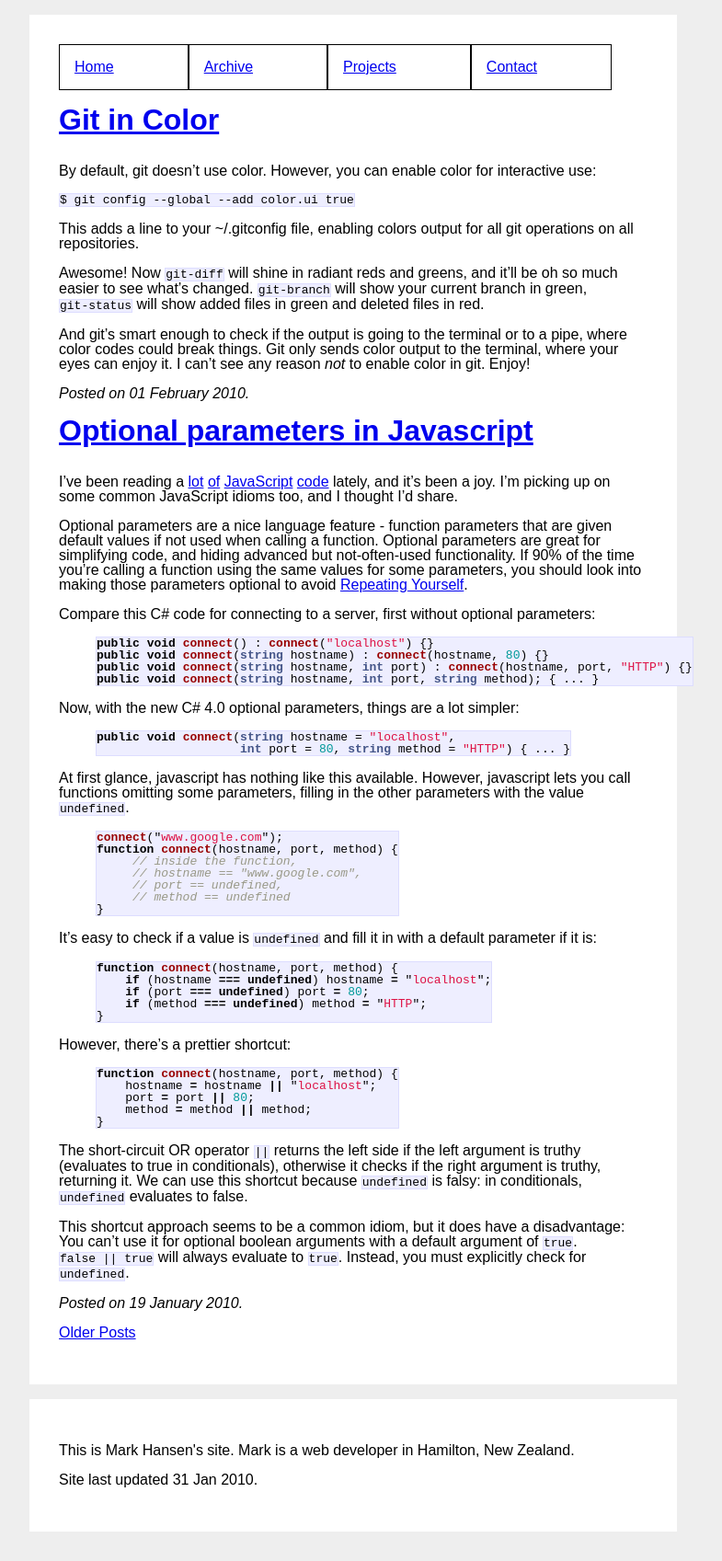
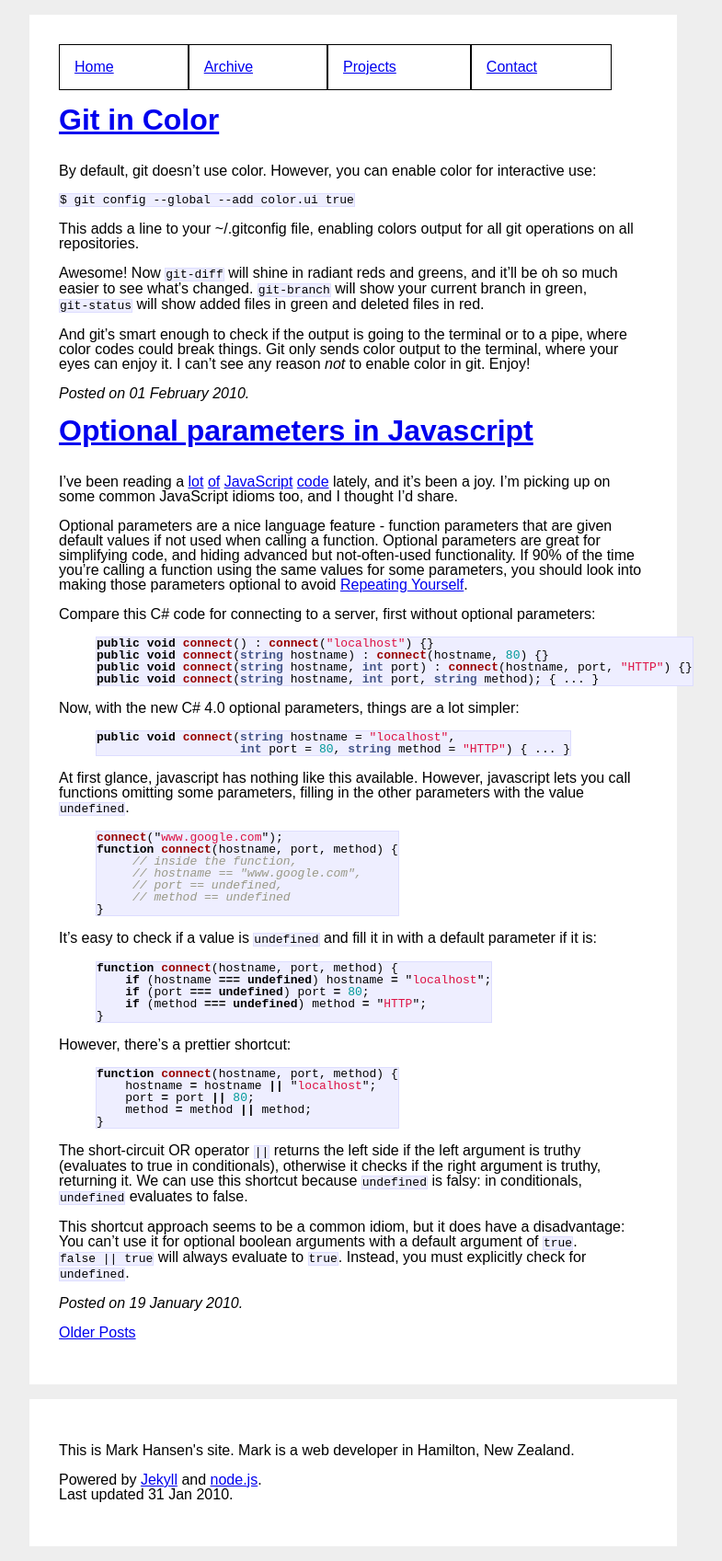
Before and after one commit to mhansen/jekyll-blog, a Jekyll site: the page built from index.html, in a window 1280 px wide. Shown: the whole page at 92% size, without its empty margins (256-1041 px from the left). Built offline with Jekyll 4.4.1, drawn with Linux system fonts in a browser that asks for light colours; nearby versions of some CDN libraries; Markdown is read by kramdown in place of the engine named in the settings.

Commit message:
added jekyll and node.js shoutouts

```diff
--- a/_layouts/default.html
+++ b/_layouts/default.html
@@ -20,7 +20,8 @@
     </div>
     <div class="centre">
       <p>This is Mark Hansen's site. Mark is a web developer in Hamilton, New Zealand.</p>
-      <p>Site last updated {{ site.time | date: "%d %b %Y" }}.</p>
+      <p>Powered by <a href="http://jekyllrb.com/">Jekyll</a> and <a href="http://nodejs.org/">node.js</a>.<br>
+      Last updated {{ site.time | date: "%d %b %Y" }}.</p>
     </div>
   </body>
   <script type="text/javascript" src="http://ajax.googleapis.com/ajax/libs/jquery/1.4.1/jquery.min.js"></script>
```
